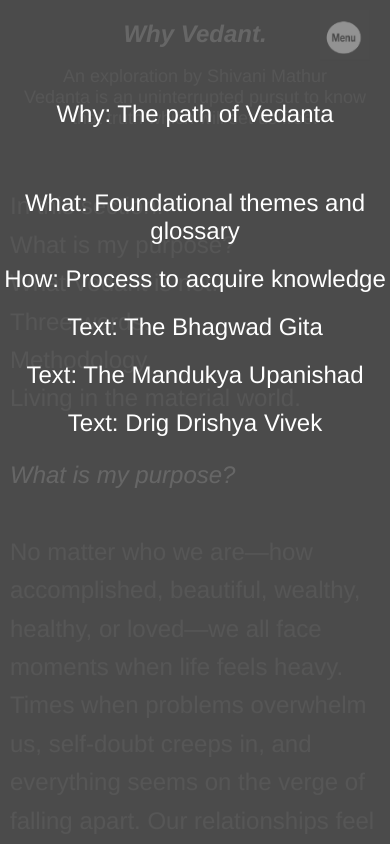
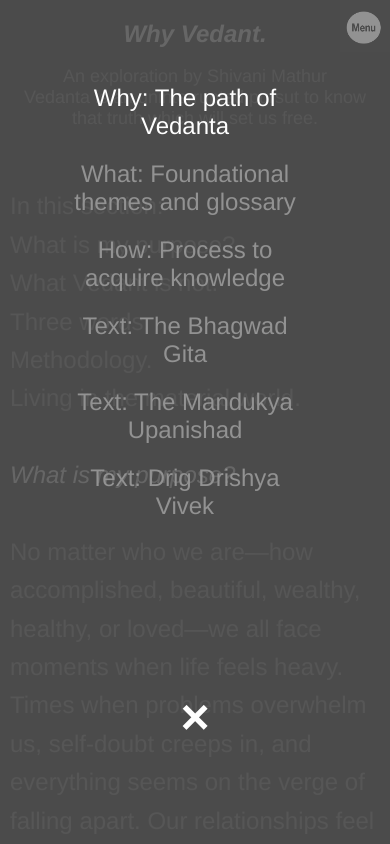
Before and after one commit to shivanisart/Vedanta, a plain HTML site: page index.html in a window 390 px wide. Both pictures are taken after a click on the element 345 px from the left and 37 px from the top of the page. Shown: the top 844 px of the page. Drawn offline with Linux system fonts and the light colour scheme.

Commit message:
Update index.html

```diff
--- a/index.html
+++ b/index.html
@@ -143,6 +143,20 @@
         z-index: 9999;
         cursor: pointer;
     }
+  /* Ensure that the menu icon is visible at smaller screen sizes */
+        @media (max-width: 7680px) {
+              .menu-icon {
+            position: fixed;
+            top: 0px;
+            right: 0px;
+            z-index: 2;
+            font-size: 10px;
+            cursor: pointer;
+            margin: 0px auto;
+            padding-top: 0px;
+            background-color: #4c4c4c;
+        }
+
         .menu-container {
             position: fixed;
             top: 10;
@@ -155,42 +169,66 @@
             z-index: 1;
         }
 
-
-
-
         .menu-content {
-        margin: 100px auto;
             text-align: center;
+            padding: 50px;
+            text-decoration: none;
+            font-size: 1.5rem;
+            color: #929292;
         }
 
-    .menu-container ul {
+        .menu-content ul {
             list-style: none;
             padding: 0;
         }
 
-    .menu-container li {
-        margin: 20px 0;
+        .menu-content li {
+            display: inline-block;
+            margin-right: 20px;
         }
 
-    .menu-container a {
+        .menu-content a {
+        text-decoration: none;
+        color: #929292;
+        display: block; /* Add this line to make the entire area clickable */
+        padding: 10px; /* Add padding for better clickability */
+        }
+       .menu-content li.active a {
         color: white;
         text-decoration: none;
-        font-size: 24px;
-    }
-
-    .menu-container a.current {
-        text-decoration: underline;
-        font-weight: bold;
         }
 
     .close {
     position: absolute;
-        top: 20px;
-        right: 40px;
-        font-size: 40px;
+    top: 85%; /* Adjust this value to your preference */
+    left: 50%;
+    transform: translate(-50%, -50%);
+    text-align: center;
+    color: white;
+    font-size: 50px;
+    font-weight: bold;
     cursor: pointer;
-        color: white;
+    transition: 0.3s;
     }
+
+    .close-details {
+    color: #929292;
+    font-size: 24px;
+    cursor: pointer;
+    position: absolute;
+    left: 50%;
+    transform: translateX(-50%);
+    }
+
+
+
+
+        .close:hover,
+        .close:focus {
+            color: #bbb;
+            text-decoration: none;
+        }
+
 
     }
 </style>
```
Lines whose indentation alone changed are shown as unchanged.
